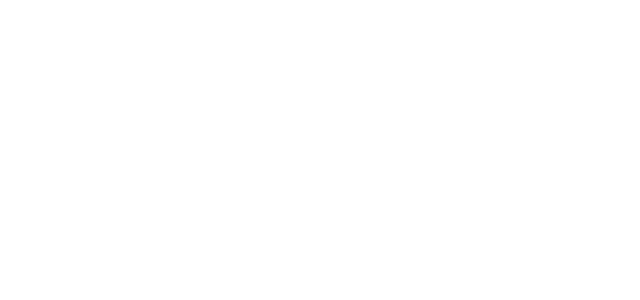
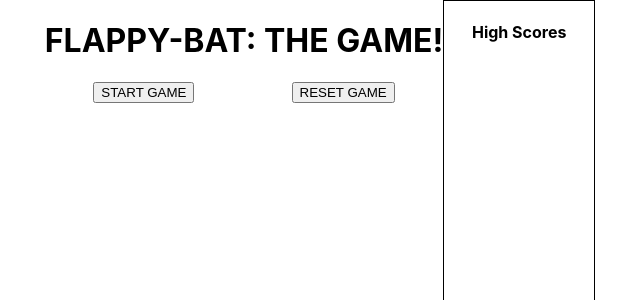
Before and after one commit to danielforkner/flappy-bat, a React (Create React App) app: page / in a window 1280 px wide. Shown: the top 300 px of the page, without its empty margins (320-960 px from the left). Built offline with nearby package versions, Linux system fonts and the light colour scheme.

Commit message:
scoresContainer and titleCard up

```diff
--- a/src/App.js
+++ b/src/App.js
@@ -1,5 +1,13 @@
+import Scores from './components/Scores';
+import Title from './components/Title';
+
 function App() {
-  return <div className="App"></div>;
+  return (
+    <div className="App">
+      <Title />
+      <Scores />
+    </div>
+  );
 }
 
 export default App;
--- /dev/null
+++ b/src/components/Scores.jsx
@@ -0,0 +1,11 @@
+import React from 'react';
+
+const Scores = () => {
+  return (
+    <div className="scoresContainer">
+      <h4>High Scores</h4>
+    </div>
+  );
+};
+
+export default Scores;
--- /dev/null
+++ b/src/components/Title.jsx
@@ -0,0 +1,15 @@
+import React from 'react';
+
+const Title = () => {
+  return (
+    <div className="titleCard">
+      <h1>FLAPPY-BAT: THE GAME!</h1>
+      <div className="titleBtns">
+        <button>START GAME</button>
+        <button>RESET GAME</button>
+      </div>
+    </div>
+  );
+};
+
+export default Title;
--- a/src/index.css
+++ b/src/index.css
@@ -1,5 +1,9 @@
 body {
+  display: flex;
+  justify-content: center;
   margin: 0;
+  padding: 0;
+  box-sizing: border-box;
   font-family: -apple-system, BlinkMacSystemFont, 'Segoe UI', 'Roboto', 'Oxygen',
     'Ubuntu', 'Cantarell', 'Fira Sans', 'Droid Sans', 'Helvetica Neue',
     sans-serif;
@@ -7,6 +11,26 @@
   -moz-osx-font-smoothing: grayscale;
 }
 
+.App {
+  display: flex;
+  margin: 0;
+  padding: 0;
+}
+
+.titleBtns {
+  display: flex;
+  justify-content: space-around;
+}
+
+.scoresContainer {
+  display: flex;
+  flex-direction: column;
+  align-items: center;
+  width: 150px;
+  height: 100vh;
+  border: 1px solid black;
+}
+
 code {
   font-family: source-code-pro, Menlo, Monaco, Consolas, 'Courier New',
     monospace;
```
